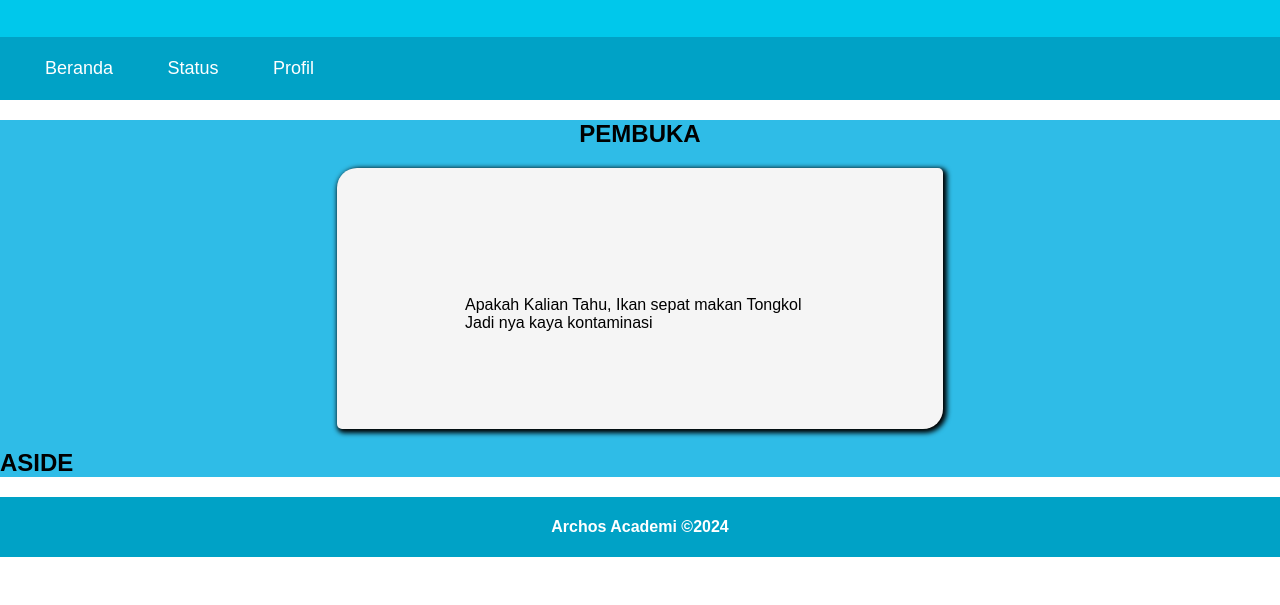
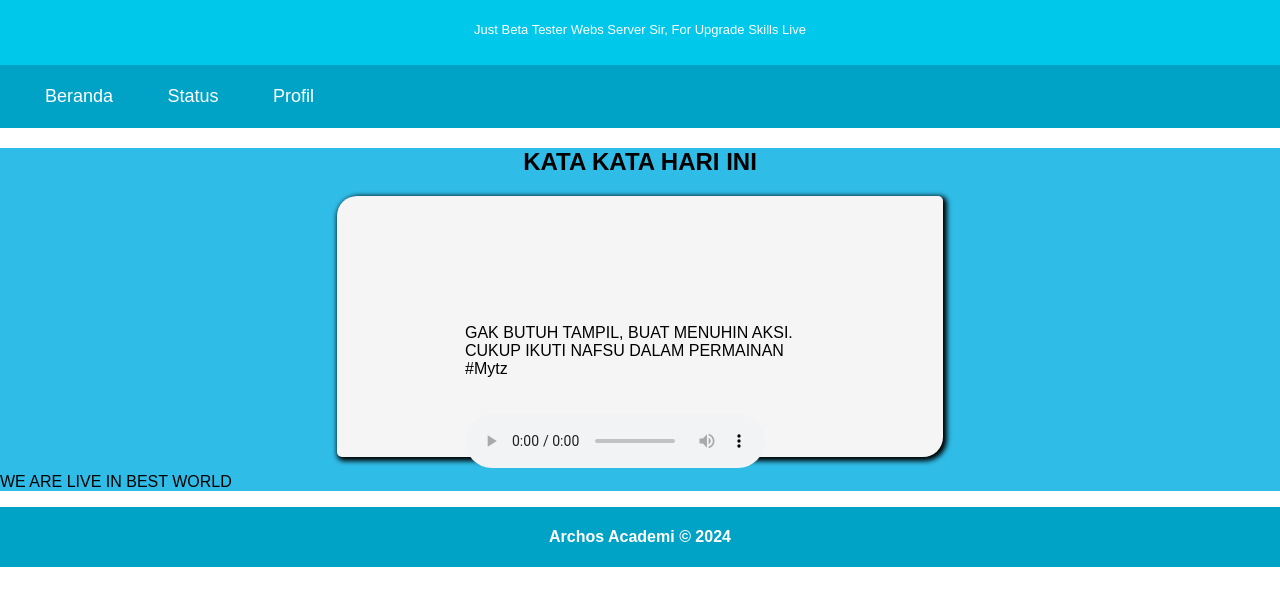
Before and after one commit to Mtyzts/TestBeta.github.io, a plain HTML site: page index.html in a window 1280 px wide. Shown: the part 77-682 px from the top of the page. Drawn offline with Linux system fonts and the light colour scheme.

Commit message:
Update index.html

```diff
--- a/index.html
+++ b/index.html
@@ -11,6 +11,7 @@
     <header>
         <div class="Kepala">
             <h2>CLASS ACADEMI</h2>
+            <p >Just Beta Tester Webs Server Sir, For Upgrade Skills Live</p>
         </div>
         <nav>
             <ul>
@@ -22,17 +23,17 @@
     </header>
     <main>
         <article>
-            <h2 id="isa"> PEMBUKA </h2>
-            <p class="Isi">Apakah Kalian Tahu, Ikan sepat makan Tongkol Jadi nya kaya kontaminasi </p>
+            <h2 id="isa"> KATA KATA HARI INI </h2>
+
+            <p class="Isi"> GAK BUTUH TAMPIL, BUAT MENUHIN AKSI. CUKUP IKUTI NAFSU DALAM PERMAINAN #Mytz <br><br><br><audio class="audios" loop src="Locate.mp3" controls></audio></p>
+
         </article>
         <aside>
-            <h2> ASIDE </h2>
+            <p> WE ARE LIVE IN BEST WORLD <p>
         </aside>
     </main>
     <footer>
-        <div class="Sul">
-            <p id="bars">Archos Academi &copy;2024</p>
-        </div>
+            <p>Archos Academi &copy; 2024</p>
     </footer>
 </body>
 </html>
```
